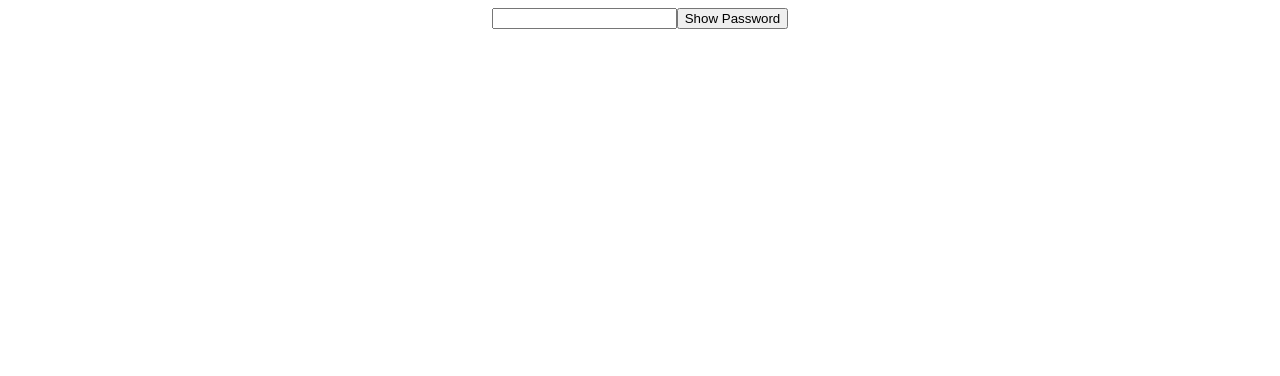
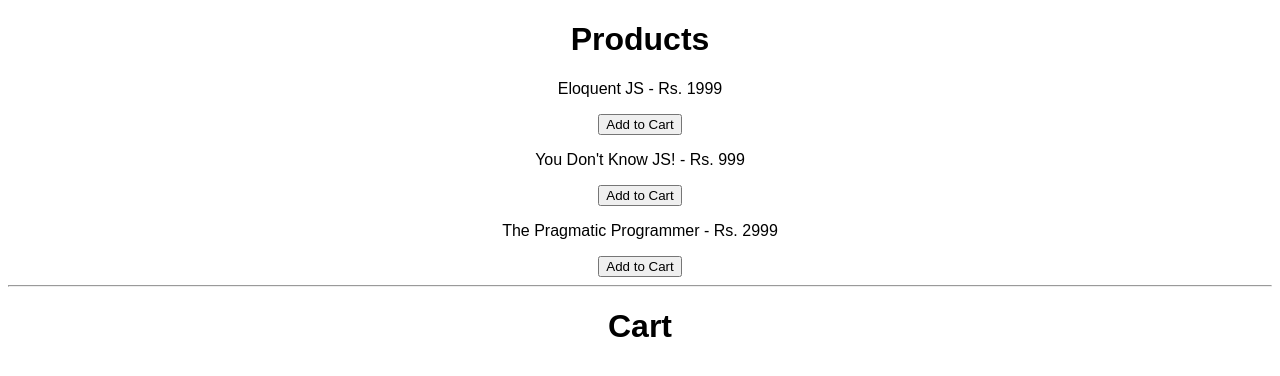
Before and after one commit to MarkVed17/praxis, a React (Create React App) app: page / in a window 1280 px wide. Shown: the top 376 px of the page. Built offline with nearby package versions, Linux system fonts and the light colour scheme.

Commit message:
feat: created `Add To Cart` app

```diff
--- a/src/App.js
+++ b/src/App.js
@@ -4,7 +4,8 @@
   PasswordMatcher,
   CharacterCounter,
   DisableSubmit,
-  PasswordVisibility
+  PasswordVisibility,
+  AddToCart
 } from "./exercises";
 import "./styles.css";
 
@@ -16,7 +17,8 @@
       {/* <PasswordMatcher /> */}
       {/* <CharacterCounter /> */}
       {/* <DisableSubmit /> */}
-      <PasswordVisibility />
+      {/* <PasswordVisibility /> */}
+      <AddToCart />
     </div>
   );
 }
--- /dev/null
+++ b/src/exercises/AddToCart/AddToCart.js
@@ -0,0 +1,73 @@
+import { useState } from "react";
+
+const products = [
+  {
+    id: 1,
+    name: "Eloquent JS",
+    price: 1999
+  },
+  {
+    id: 2,
+    name: "You Don't Know JS!",
+    price: 999
+  },
+  {
+    id: 3,
+    name: "The Pragmatic Programmer",
+    price: 2999
+  }
+];
+
+export const AddToCart = () => {
+  const [cartItems, setCartItems] = useState([]);
+
+  const handleAddToCart = (product) => {
+    const { name, price } = product;
+
+    const isInCart = cartItems.find((cartItem) => cartItem.id === product.id);
+
+    if (isInCart) {
+      setCartItems((cartItems) =>
+        cartItems.map((cartItem) =>
+          cartItem.id === isInCart.id
+            ? { ...cartItem, quantity: cartItem.quantity + 1 }
+            : cartItem
+        )
+      );
+    } else {
+      setCartItems([
+        ...cartItems,
+        { ...product, name: name, price: price, quantity: 1 }
+      ]);
+    }
+  };
+
+  return (
+    <>
+      <div>
+        <h1>Products</h1>
+        {products.map((product) => (
+          <div key={product.id}>
+            <p>
+              {product.name} - Rs. {product.price}
+            </p>
+            <button onClick={() => handleAddToCart(product)}>
+              Add to Cart
+            </button>
+          </div>
+        ))}
+      </div>
+      <hr />
+      <div>
+        <h1>Cart</h1>
+        {cartItems &&
+          cartItems.map((product) => (
+            <div key={product.id}>
+              <p>{product.name}</p>
+              <p>Quantity: {product.quantity}</p>
+            </div>
+          ))}
+      </div>
+    </>
+  );
+};
--- /dev/null
+++ b/src/exercises/AddToCart/index.js
@@ -0,0 +1 @@
+export { AddToCart } from "./AddToCart";
--- a/src/exercises/index.js
+++ b/src/exercises/index.js
@@ -4,3 +4,4 @@
 export { CharacterCounter } from "./CharacterCounter";
 export { DisableSubmit } from "./DisableSubmit";
 export { PasswordVisibility } from "./PasswordVisbility";
+export { AddToCart } from "./AddToCart";
```
